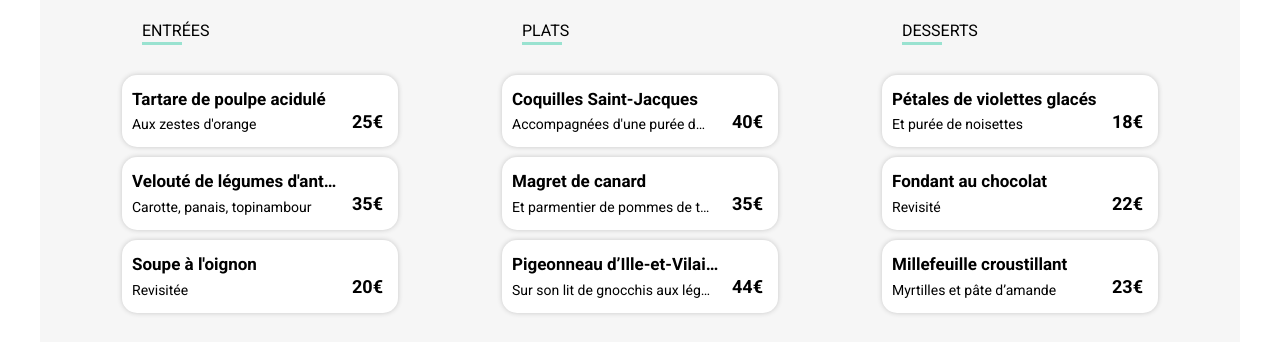
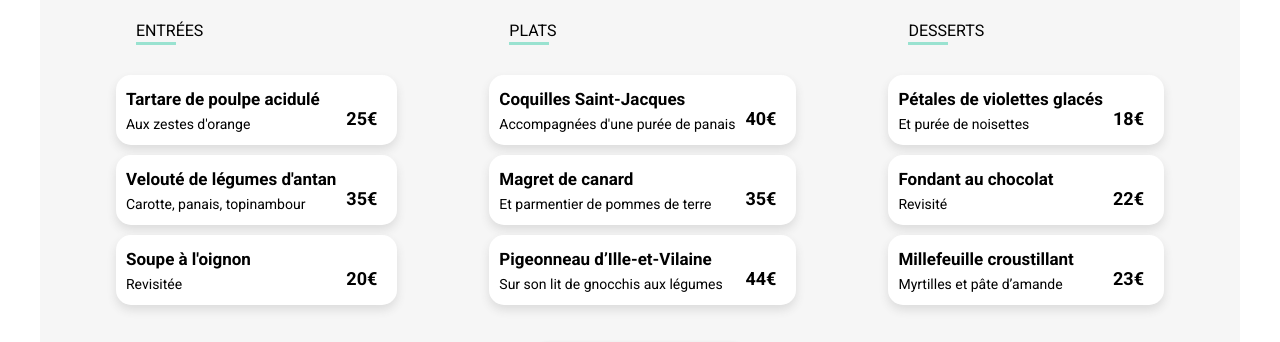
Before and after one commit to charlesrb/P3-Oh-my-food, a website: page Pages-menu/a-la-francaise.html in a window 1280 px wide. Shown: the part 427-769 px from the top of the page. Drawn offline with Linux system fonts and the light colour scheme; a web font is replaced by a local one.

Commit message:
rectifications mineures

```diff
--- a/sass/Pages/menu.scss
+++ b/sass/Pages/menu.scss
@@ -110,26 +110,19 @@
 
 .details {
     display: flex;
-    flex-direction: row;
-    background: #fff;
+    justify-content: space-between;
+    cursor: pointer;
+    background-color: #fff;
     border-radius: 15px;
-    box-shadow: $box-shadow;
-    transition: translate 500ms ease-in-out;
-    overflow: hidden;
-    margin: auto;
+    box-shadow: 0px 5px 10px 0px gainsboro;
+    height: 70px;
+    @include overflow;
     &__description {
         display: flex;
         flex-direction: column;
         padding: 10px;
-
         p {
             font-size: 14px;
-            @include overflow;
-            width: 200px;
-        }
-        h4 {
-            @include overflow;
-            width: 210px;
         }
     }
     &__price {
@@ -144,16 +137,15 @@
         background: $colour-tertiary;
         color: white;
         font-size: 20px;
-        width: 70px;
+        width: 0px;
         border-radius: 0 15px 15px 0;
-        margin-right: -75px;
         display: flex;
         justify-content: center;
         align-items: center;
+        transition: width 1s;
     }
     &:hover {
         .details__check {
-            margin-right: 0;
             width: 70px;
         }
 
@@ -178,8 +170,8 @@
 
 @media screen and (min-width: $desktop-min-w) {
     header {
-        max-width:1200px;
-        margin:auto;
+        max-width: 1200px;
+        margin: auto;
     }
     .img__header {
         -o-object-fit: cover;
```
Also changed, not shown: public/css/menu.css, 4 other files. Lines whose indentation alone changed are shown as unchanged.
